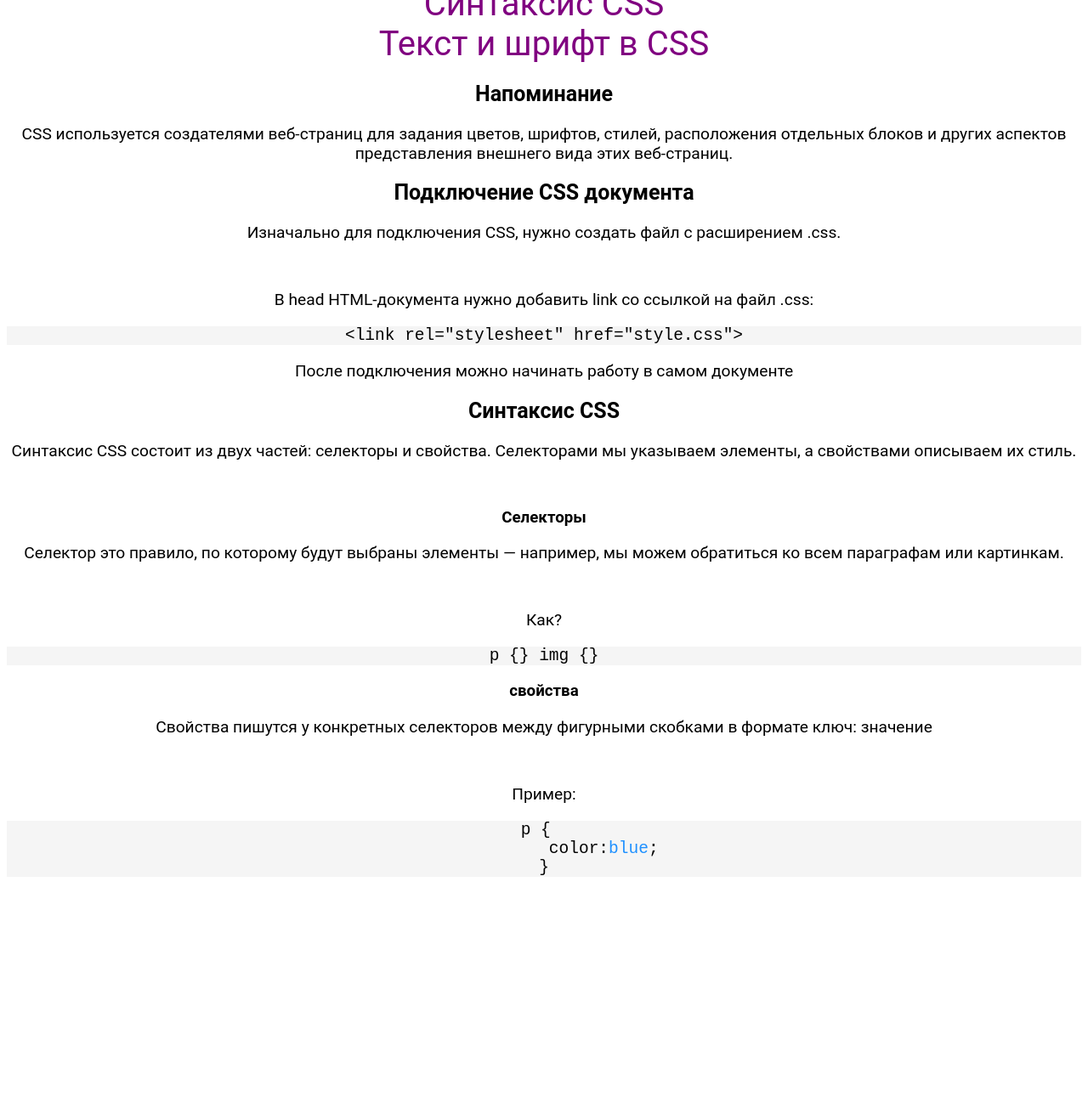
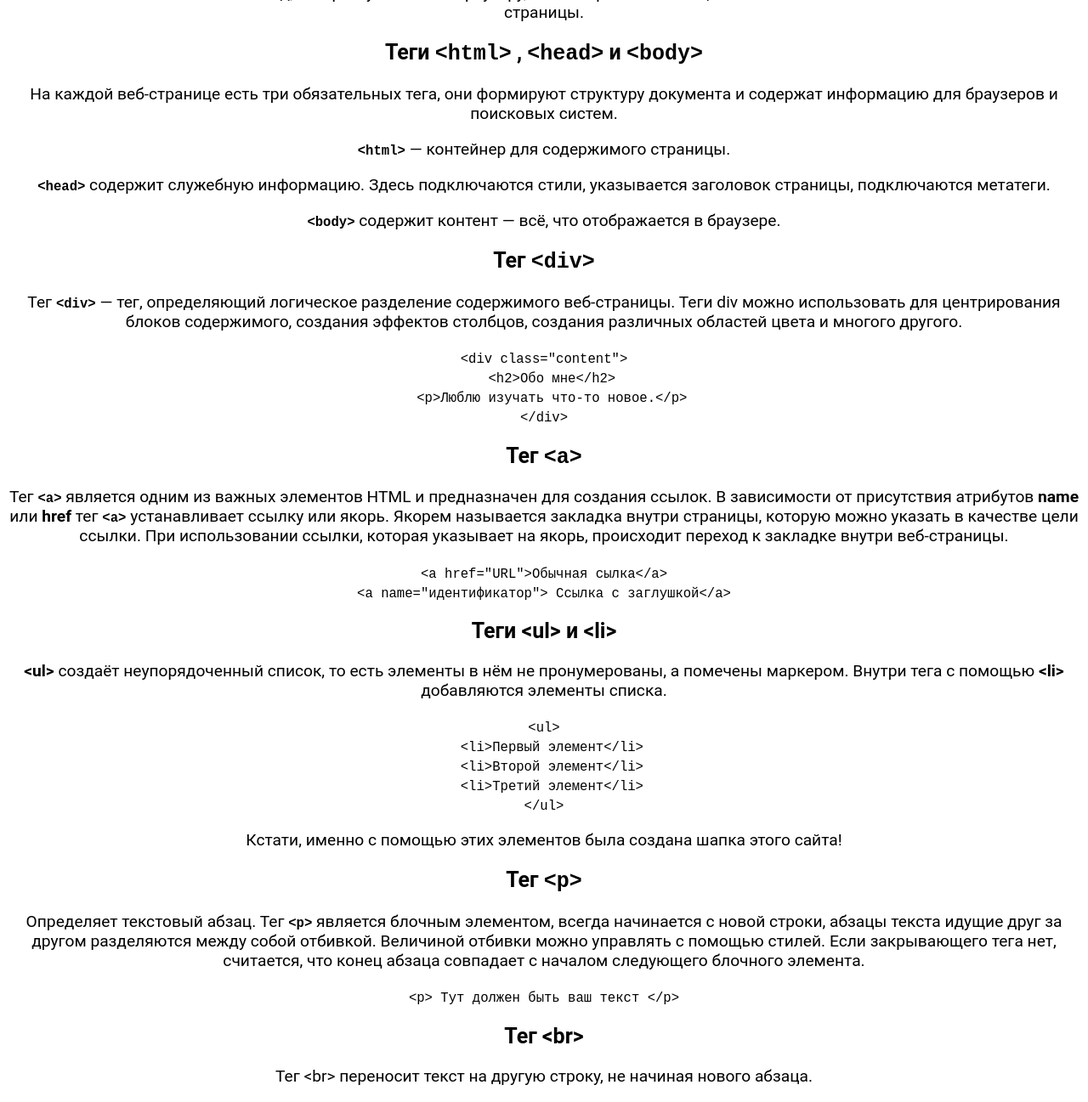
Before and after one commit to projktip/projktip, a plain HTML site: page index.html in a window 1280 px wide. Shown: the part 332-1629 px from the top of the page at 85% size. Before the commit the page ends 1383 px from the top, so only its background shows below. Drawn offline with Linux system fonts and the light colour scheme.

Commit message:
Add files via upload

```diff
--- a/index.html
+++ b/index.html
@@ -3,58 +3,117 @@
 <head>
     <meta charset="UTF-8">
     <meta name="viewport" content="width=device-width, initial-scale=1.0">
-    <title>Помошник в CSS</title>
+    <title>Список основных тегов языка HTML</title>
     <link rel="stylesheet" href="stylee.css">
 </head>
-<body>
+
 <header>
+    <div class="all_head">
+        <div class="inform">
             <ul>
                 <li><a href="#">Главная</a></li>
-            <li><a href="#">Помощь</a></li>
-            <li><a href="#">О нас</a></li>
+                <li><a href="https://vk.com/skroyg">О нас</a></li>
+                <li><a href="#">Полезная информация</a></li>
             </ul>
+        </div>
+    </div>
 </header>
-    <h1>Памятка по стилизации сайта с помощью CSS</h1>
-    <ul class="tabl">
-        <div class="soderg">
-        <h2>Содержание:</h2>
-            <li><a href="siu" target="_self">Подключение CSS документа</a></li><br>
-            <li><a href="siuu" target="_self">Синтаксис CSS</a></li><br>
-            <li><a href="siuuu" target="_self">Текст и шрифт в CSS</a></li><br>
-        </div>
-    </ul>
+<body>
+    <h1>Список основных тегов языка HTML</h1>
+    <p>В наше время создать сайт довольно просто и для этого не надо знать все HTML-теги. Для начала стоит начать с самых популярных и часто используемых. Их хватит для создания примитивной страницы в интернете!</p>
     <div class="vstup">
         <h2>Напоминание</h2>
-        <p>CSS используется создателями веб-страниц для задания цветов, шрифтов, стилей, расположения отдельных блоков и других аспектов представления внешнего вида этих веб-страниц.
+        <p>HTML состоит из тегов — команд, которые указывают браузеру, как отображать помещённый в них текст. Это и есть элементы веб-страницы.</p>
+    <div class="teg">
+        <div class='tegi1'>
+            <h2>Теги
+            <code>&lt;html&gt;</code>
+            ,
+            <code>&lt;head&gt;</code>
+            и
+            <code>&lt;body&gt;</code>
+            </h2>
+            <p>На каждой веб-странице есть три обязательных тега, они формируют структуру документа и содержат информацию для браузеров и поисковых систем.</p>
+            <p><b><code>&lt;html&gt;</code></b> — контейнер для содержимого страницы.</p>
+            <p><b><code>&lt;head&gt;</code></b> содержит служебную информацию. Здесь подключаются стили, указывается заголовок страницы, подключаются метатеги.</p>
+            <p><b><code>&lt;body&gt;</code></b> содержит контент — всё, что отображается в браузере.</p>
+        </div>
+        <div class="tegi2">
+            <h2>Тег
+                <code>&lt;div&gt;</code>
+            </h2>
+                <p>Тег <b><code>&lt;div&gt;</code></b> — тег, определяющий логическое разделение содержимого веб-cтраницы. Теги div можно использовать для центрирования блоков содержимого, создания эффектов столбцов, создания различных областей цвета и многого другого.</p>
+                <div class="primer">
+                <p>
+                    <code>
+                    &lt;div class="content"&gt;<br>
+                    &nbsp;&nbsp;&lt;h2&gt;Обо мне&lt;/h2&gt;<br>
+                    &nbsp;&nbsp;&lt;p&gt;Люблю изучать что-то новое.&lt;/p&gt;<br>
+                  &lt;/div&gt;
+                  </code>
                 </p>
                 </div>
-    <div class="osnova1" id="siu">
-        <h2>Подключение CSS документа</h2>
-        <p>Изначально для подключения CSS, нужно создать файл с расширением .css.</p><br>
-        <p>В head HTML-документа нужно добавить link со ссылкой на файл .css:<br>
+        </div>
+        <div class="tegi3">
+            <h2>Тег
+                <code>&lt;a&gt;</code>
+            </h2>
+            <p>Тег <b><code>&lt;a&gt;</code></b> является одним из важных элементов HTML и предназначен для создания ссылок. В зависимости от присутствия атрибутов <b>name</b> или <b>href</b> тег <b><code>&lt;a&gt;</code></b> устанавливает ссылку или якорь. Якорем называется закладка внутри страницы, которую можно указать в качестве цели ссылки. При использовании ссылки, которая указывает на якорь, происходит переход к закладке внутри веб-страницы.</p>
+        </div>
+        <div class="primer">
+            <p>
+                <code>
+                    &lt;a href="URL"&gt;Обычная сылка&lt;/a&gt;<br>
+                    &lt;a name="идентификатор"&gt; Ссылка с заглушкой&lt;/a&gt;
+                </code>
             </p>
-<pre><code class="hljs routeros">&lt;link <span class="hljs-attribute">rel</span>=<span class="hljs-string">"stylesheet"</span> <span class="hljs-attribute">href</span>=<span class="hljs-string">"style.css"</span>&gt;</code></pre>
-        <p>После подключения можно начинать работу в самом документе</p>
         </div>
-    <div class="osnova2" id="siuu">
-        <h2>Синтаксис CSS</h2>
-        <p>Синтаксис CSS состоит из двух частей: селекторы и свойства. Селекторами мы указываем элементы, а свойствами описываем их стиль.</p><br>
-        <h3>Селекторы</h3>
-        <p>Селектор это правило, по которому будут выбраны элементы — например, мы можем обратиться ко всем параграфам или картинкам.</p><br>
-        <p>Как?</p>
-<pre><code class="hljs stylus"><span class="hljs-selector-tag">p</span> {} <span class="hljs-selector-tag">img</span> {}</code></pre>
-        <h3>свойства</h3>
-        <p>Свойства пишутся у конкретных селекторов между фигурными скобками в формате ключ: значение</p><br>
-        <p>Пример:</p>
-<pre><code class="hljs css"><span class="hljs-selector-tag">p</span> {
-            <span class="hljs-attribute">color</span>:<span class="bj">blue</span>;
-}</code></pre>
+        <div class="tegi4">
+            <h2>Теги
+                &lt;ul&gt;
+                 и
+                &lt;li&gt;
+            </h2>
+            <p><b>&lt;ul&gt;</b> создаёт неупорядоченный список, то есть элементы в нём не пронумерованы, а помечены маркером. Внутри тега с помощью <b>&lt;li&gt;</b> добавляются элементы списка.</p>
+            <div class="primer">
+                <p>
+                <code>
+                &lt;ul&gt;<br>
+                &nbsp;&nbsp;&lt;li&gt;Первый элемент&lt;/li&gt;<br>
+                &nbsp;&nbsp;&lt;li&gt;Второй элемент&lt;/li&gt;<br>
+                &nbsp;&nbsp;&lt;li&gt;Третий элемент&lt;/li&gt;<br>
+                &lt;/ul&gt;<br>
+                </code>
+                </p>
+                <p>Кстати, именно с помощью этих элементов была создана шапка этого сайта!</p>
             </div>
-    <div class="osnova3" id="siuuu">
-        <p></p>
         </div>
-    <div class="zakluch">
-
+        <div class="tegi5">
+            <h2>
+                Тег
+                <code>&lt;p&gt;</code>
+            </h2>
+            <p>
+                Определяет текстовый абзац. Тег <b><code>&lt;p&gt;</code></b> является блочным элементом, всегда начинается с новой строки, абзацы текста идущие друг за другом разделяются между собой отбивкой. Величиной отбивки можно управлять с помощью стилей. Если закрывающего тега нет, считается, что конец абзаца совпадает с началом следующего блочного элемента.
+            </p>
+            <div class="primer">
+                <p>
+                    <code>
+                        &lt;p&gt;
+                        Тут должен быть ваш текст
+                        &lt;/p&gt;
+                    </code>
+                </p>
+            </div>
+        </div>
+        <div class="tegi6">
+            <h2>Тег
+                &lt;br&gt;
+            </h2>
+            <p>
+                Тег &lt;br&gt; переносит текст на другую строку, не начиная нового абзаца.
+            </p>
+        </div>
     </div>
 </body>
 </html>
```
Lines whose indentation alone changed are shown as unchanged.
